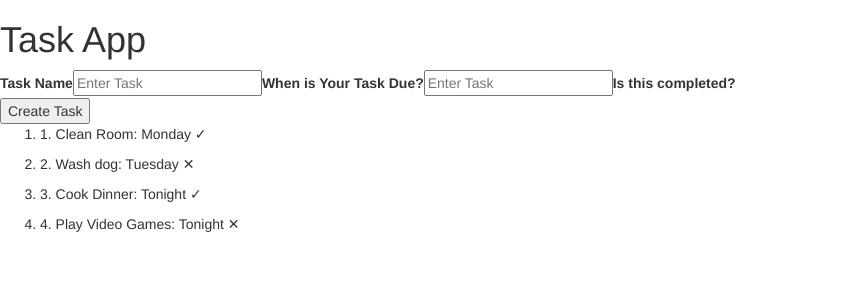
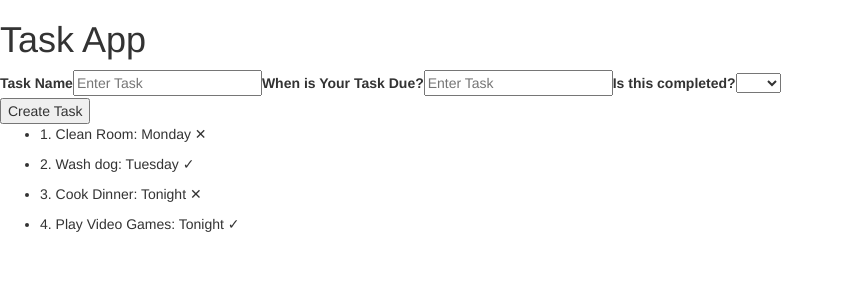
Before and after one commit to JaredHightower/AngularPartnerProject, an Angular app: page /task in a window 1280 px wide. Shown: the top 300 px of the page, without its empty margins (0-844 px from the left). Built offline with nearby package versions, Linux system fonts and the light colour scheme; no server answers.

Commit message:
upadted the onSubmit() to post to the DOM.

```diff
--- a/src/app/app.module.ts
+++ b/src/app/app.module.ts
@@ -9,7 +9,7 @@ import { TaskModule } from './modules/task/task.module';
 @NgModule({
   declarations: [AppComponent],
   imports: [BrowserModule, AppRoutingModule, TaskModule],
-  providers: [TaskService],
+  providers: [],
   bootstrap: [AppComponent],
 })
 export class AppModule {}
--- a/src/app/models/task.ts
+++ b/src/app/models/task.ts
@@ -1,6 +1,6 @@
 export class Task {
   'id': number;
-  'taskName': String;
-  'taskDue': String;
+  'taskName': string;
+  'taskDue': string;
   'completedTask': boolean;
 }
--- a/src/app/modules/task/display-task/display-task.component.html
+++ b/src/app/modules/task/display-task/display-task.component.html
@@ -21,15 +21,26 @@
       [ngModelOptions]="{ standalone: true }"
     />
     <label for="Task Status">Is this completed?</label>
+    <select
+      type="text"
+      id="taskStatus"
+      placeholder="Enter Task"
+      required
+      [(ngModel)]="task.completedTask"
+      [ngModelOptions]="{ standalone: true }"
+    >
+      <option value="true" selected>Yes</option>
+      <option value="false" selected>No</option>
+    </select>
     <br />
     <button id="createNewTask">Create Task</button>
   </form>
-  <ol>
+  <ul>
     <li *ngFor="let task of tasks">
-      <p>
+      <p id="showTask">
         {{ task.id + 1 }}. {{ task.taskName }}: {{ task.taskDue }}
-        {{ task.completedTask ? "&#10003;" : "&#10005;" }}
+        {{ task.completedTask ? "&#10005;" : "&#10003;" }}
       </p>
     </li>
-  </ol>
+  </ul>
 </div>
--- a/src/app/modules/task/display-task/display-task.component.ts
+++ b/src/app/modules/task/display-task/display-task.component.ts
@@ -1,9 +1,10 @@
 import { Component, OnInit } from '@angular/core';
 import { HttpClient } from '@angular/common/http';
 import { Task } from 'src/app/models/task';
-
+import { Router } from '@angular/router';
 import { TaskService } from '../../../services/task.service';
 import { from } from 'rxjs';
+import { TaskModule } from '../task.module';
 @Component({
   selector: 'app-display-task',
   templateUrl: './display-task.component.html',
@@ -17,7 +18,11 @@ export class DisplayTaskComponent implements OnInit {
   public tasks: Task[];
   dataService: TaskService;
 
-  constructor(private http: HttpClient, private taskService: TaskService) {
+  constructor(
+    private http: HttpClient,
+    private taskService: TaskService,
+    private router: Router
+  ) {
     this.dataService = this.taskService;
   }
 
@@ -37,6 +42,14 @@ export class DisplayTaskComponent implements OnInit {
     this.getTasks();
   }
   onSubmit() {
-    console.log('suubmit successful: ', this.task);
+    // for (let i = 0; i < Task.length; i++) {
+    //   console.log(Task[i].id);
+    // }
+    // return (document.getElementById('showTask').innerHTML =
+    //   this.task.taskName + ' ' + this.task.taskDue);
+    this.http.post(this.taskRoute, this.task).subscribe((res: Response) => {
+      this.router.navigate(['task']);
+    });
+    window.location.reload();
   }
 }
```
Also changed, not shown: task.json (+21 -16 lines).
